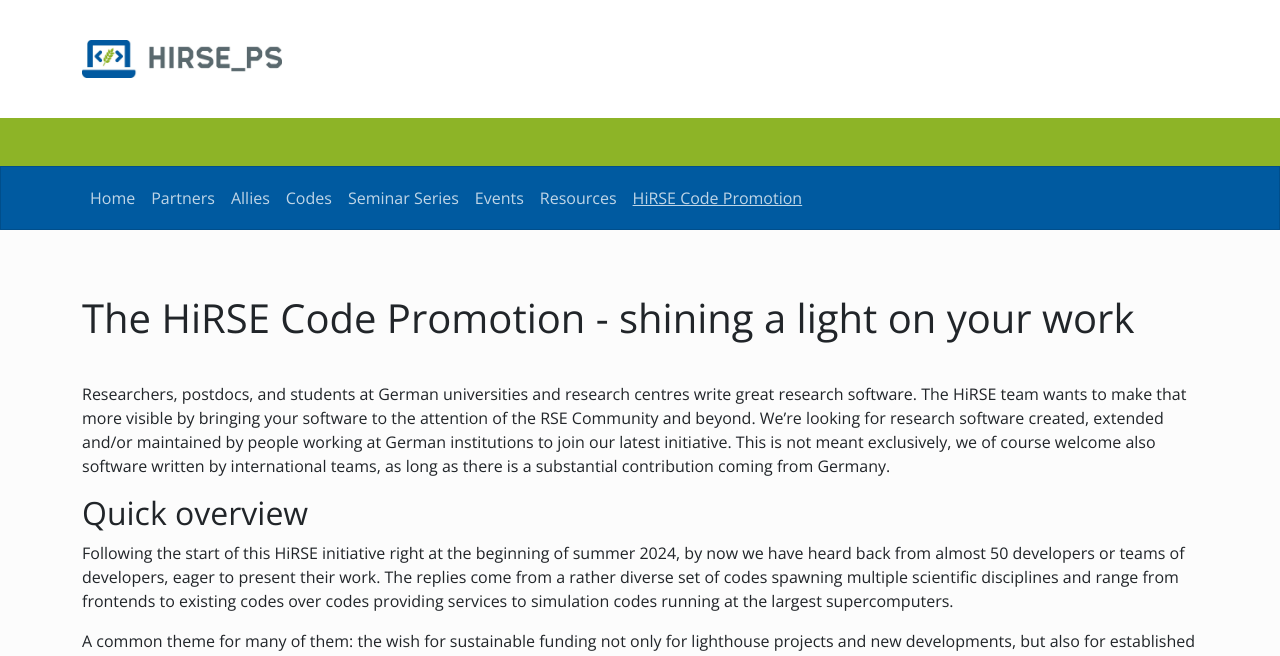
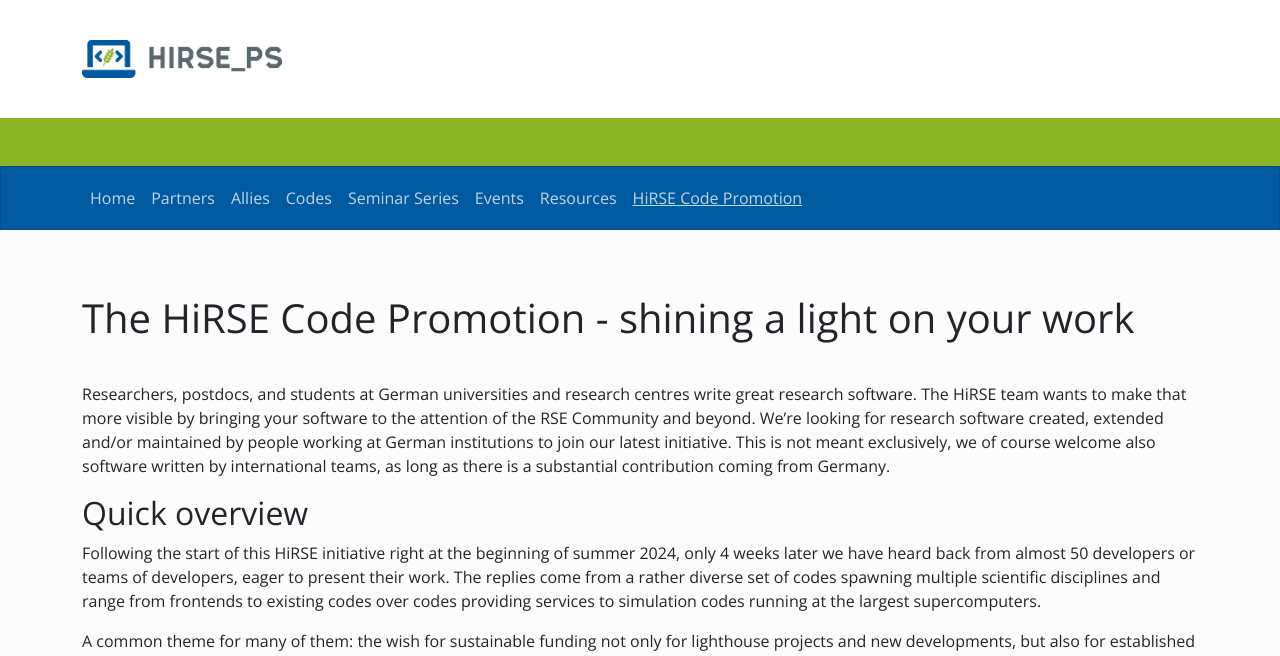
Before and after one commit to Helmholtz-HiRSE/helmholtz-hirse.github.io, a Jekyll site: the page built from promo.md, in a window 1280 px wide. Shown: the top 656 px of the page. Built offline with Jekyll 4.4.1, drawn with Linux system fonts in a browser that asks for light colours; nearby versions of some CDN libraries.

Commit message:
Update promo.md

```diff
--- a/promo.md
+++ b/promo.md
@@ -17,7 +17,7 @@ Germany.
 ## Quick overview
 
 Following the start of this HiRSE initiative right at the beginning of summer
-2024, by now we have heard back from almost 50 developers or teams of
+2024, only 4 weeks later we have heard back from almost 50 developers or teams of
 developers, eager to present their work. The replies come from a rather diverse
 set of codes spawning multiple scientific disciplines and range from frontends
 to existing codes over codes providing services to simulation codes running at
```
